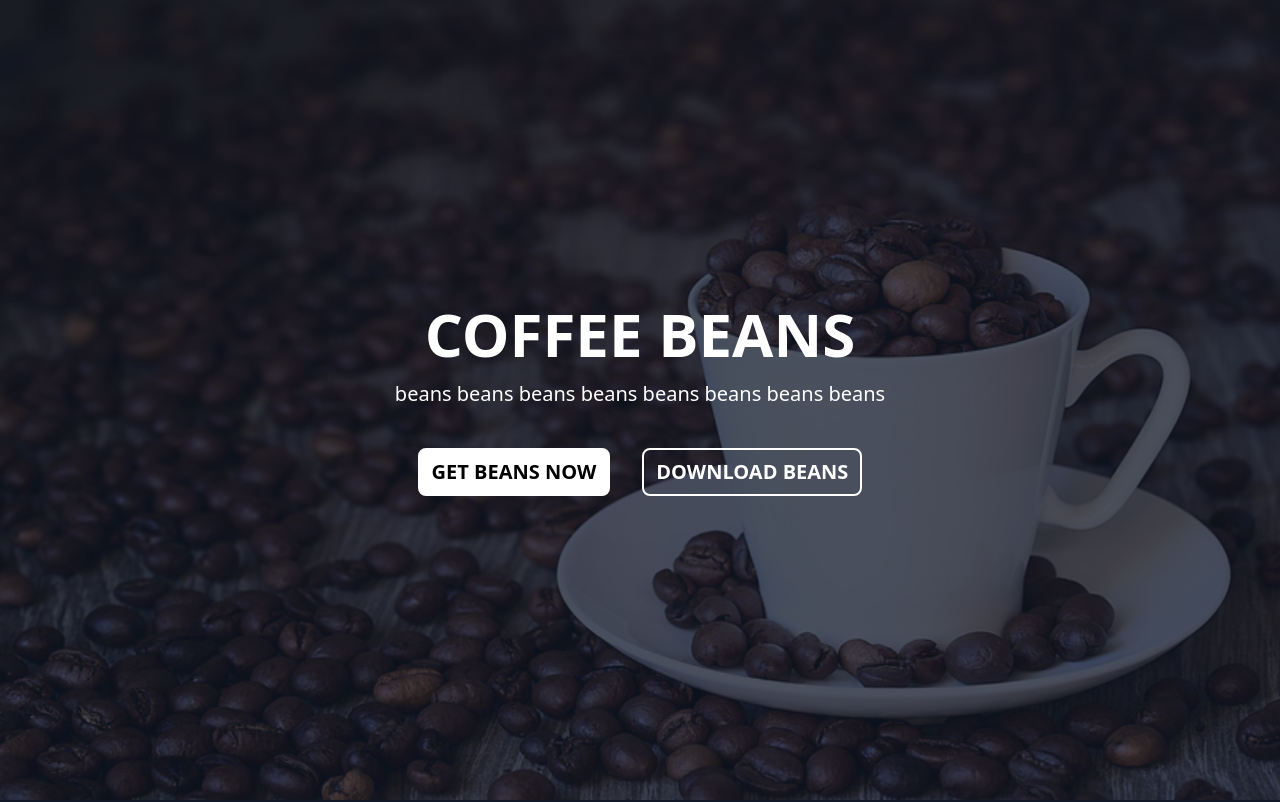
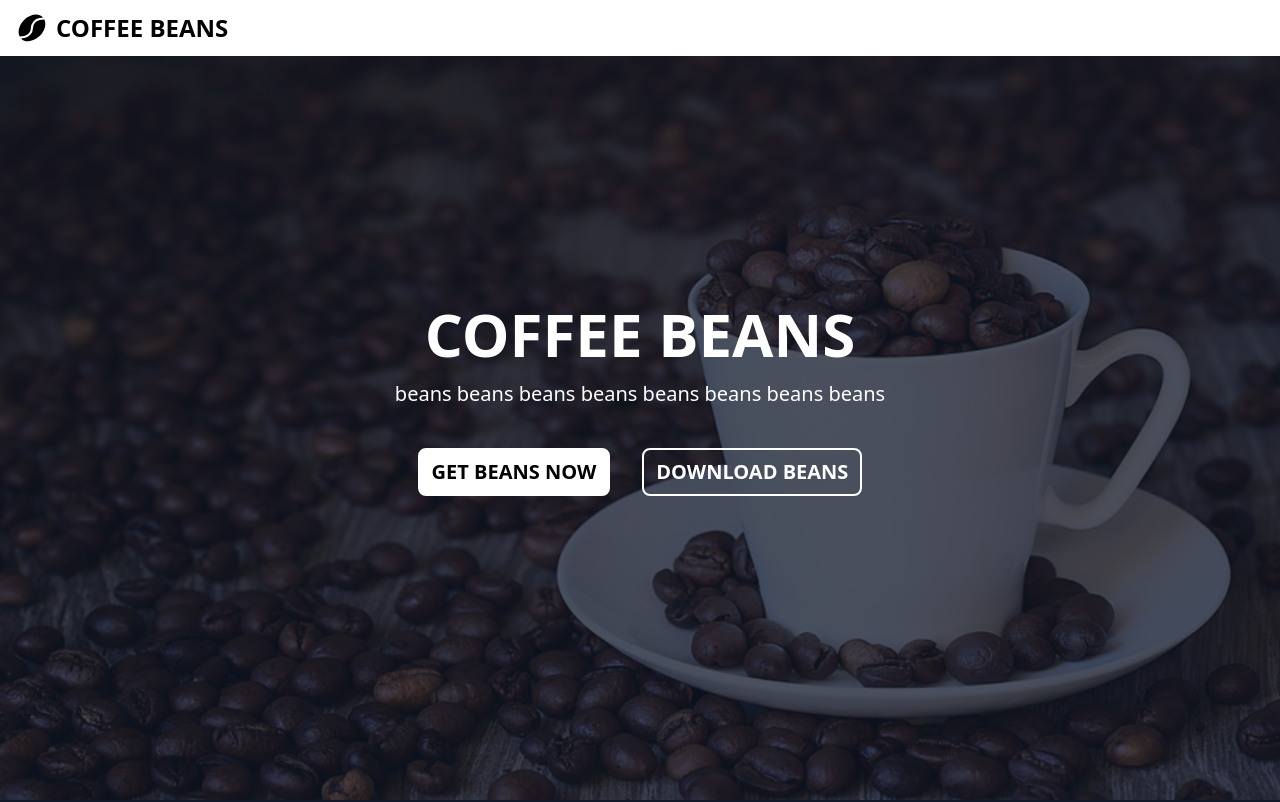
Before and after one commit to MKinanA/coffee-website, a website: page index.html in a window 1280 px wide. Shown: the top 802 px of the page. Drawn offline with Linux system fonts and the light colour scheme.

Commit message:
update 110120240900

```diff
--- a/index.html
+++ b/index.html
@@ -6,6 +6,17 @@
     <link rel="stylesheet" href="src/output.css">
 </head>
 <body class="bg-gray-900">
+    <!-- header (nav) -->
+    <header class="absolute bg-white text-black top-0 left-0 w-full z-10 flex items-center">
+        <div class="w-full ml-auto mr-auto px-4 py-3">
+            <div class="relative flex justify-between items-center">
+                <div class="flex flex-row items-center gap-2">
+                    <svg xmlns="http://www.w3.org/2000/svg" width="2rem" height="2rem" class="fill-current" viewBox="0 0 24 24"><path d="M6 18a6.06 6.06 0 0 0 5.17-6 7.62 7.62 0 0 1 6.52-7.51l2.59-.37c-.07-.08-.13-.16-.21-.24-3.26-3.26-9.52-2.28-14 2.18C2.28 9.9 1 15 2.76 18.46z"></path><path d="M12.73 12a7.63 7.63 0 0 1-6.51 7.52l-2.46.35.15.17c3.26 3.26 9.52 2.29 14-2.17C21.68 14.11 23 9 21.25 5.59l-3.34.48A6.05 6.05 0 0 0 12.73 12z"></path></svg>
+                    <h1 class="font-black text-2xl mt-0 mb-0">COFFEE BEANS</h1>
+                </div>
+            </div>
+        </div>
+    </header>
     <!-- home section -->
     <section id="home">
         <div class="w-full relative h-screen">
@@ -91,5 +102,6 @@
             </div>
         </div>
     </section>
+    <script src="src/js/script.js"></script>
 </body>
 </html>
--- a/src/input.css
+++ b/src/input.css
@@ -1,3 +1,9 @@
 @tailwind base;
 @tailwind components;
 @tailwind utilities;
+
+.navbar-fixed {
+    @apply fixed z-[4096] bg-opacity-75;
+    backdrop-filter: blur 5px;
+    box-shadow: inset 0 -1px 0 0 rgb(0, 0, 0, 0.25);
+}
--- /dev/null
+++ b/src/js/script.js
@@ -0,0 +1,10 @@
+// navbar fixed
+const header = document.querySelector('header'),
+navbar_fixed = header.offsetTop;
+window.onscroll = function() {
+    if (window.scrollY > navbar_fixed) {
+        header.classList.add('navbar-fixed');
+    } else {
+        header.classList.remove('navbar-fixed');
+    };
+};
```
Also changed, not shown: src/output.css.
